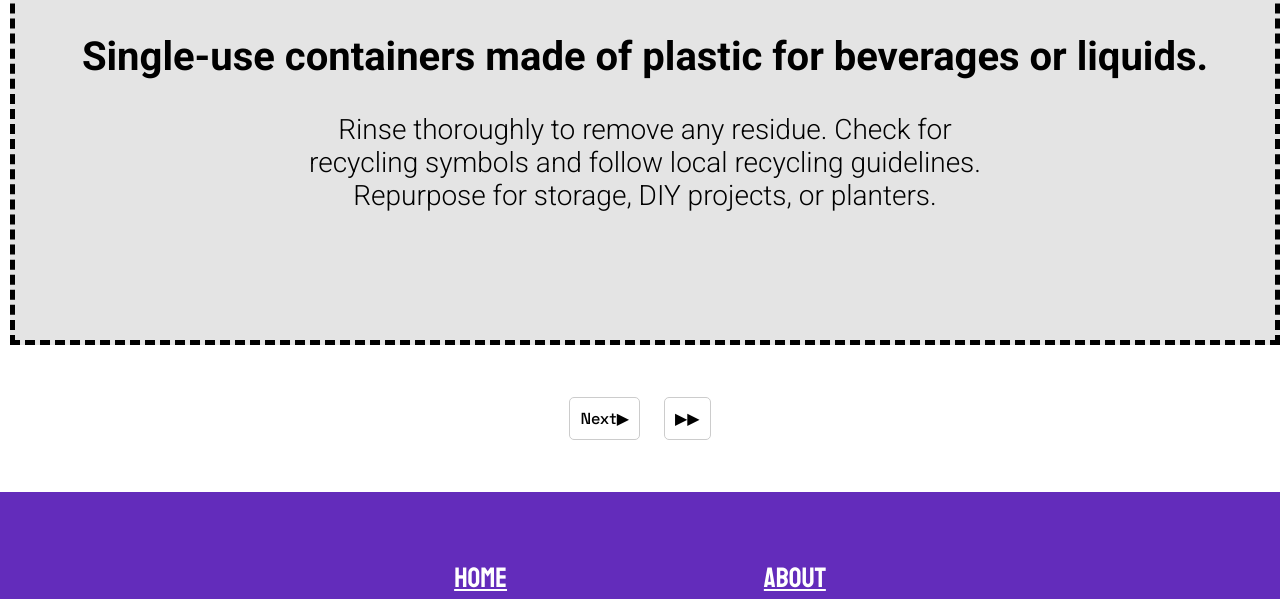
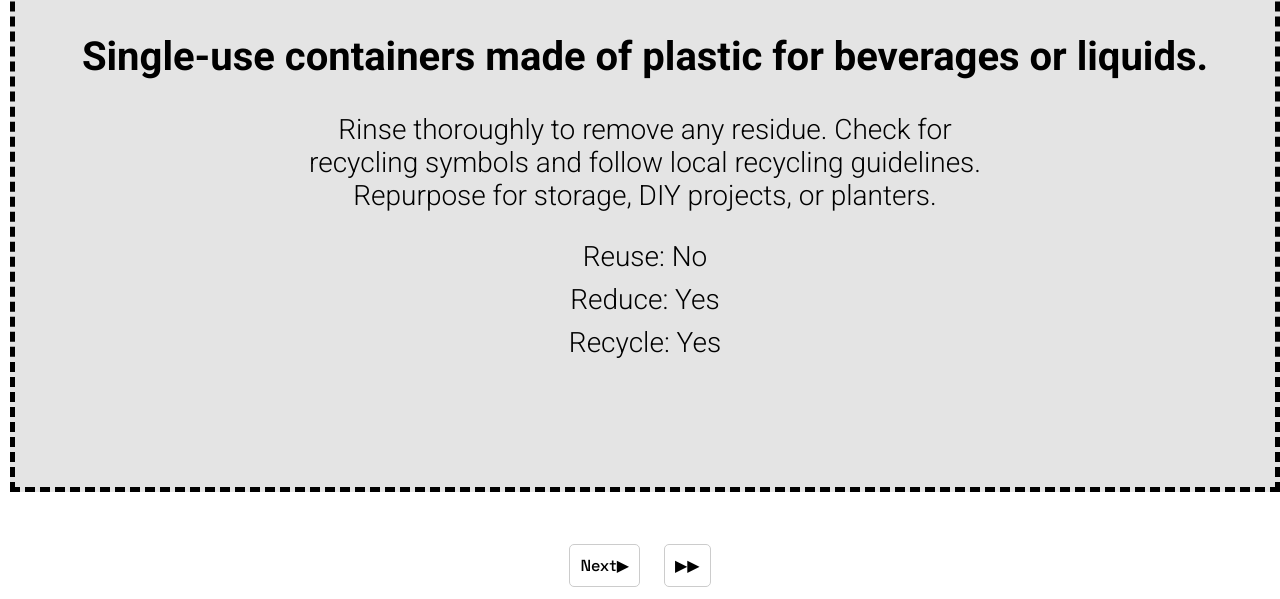
Before and after one commit to jackmenty/2024_project, a Flask app: page /item/1 in a window 1280 px wide. Shown: the part 676-1275 px from the top of the page. Run offline with Flask 3, Linux system fonts and the light colour scheme; data comes from the database, SQL or seed files in the repository; both versions use the stored data as it was after the commit; some web fonts are replaced.

Commit message:
data integrity + patched missing cotent

```diff
--- a/Routes.py
+++ b/Routes.py
@@ -181,6 +181,9 @@ def item(id):
     cur = conn.cursor()
     cur.execute("SELECT * FROM Trash WHERE id=?", (id,))
     trash = cur.fetchone()
+    cur.execute("""SELECT * FROM RRR WHERE id =
+                (SELECT rrr FROM Trash WHERE id=?)""", (id,))
+    rrr = cur.fetchone()
     cur.execute("SELECT id FROM Trash ORDER BY ID DESC")
     max_limit = cur.fetchone()
     next_button = id+1
@@ -225,7 +228,7 @@ def item(id):
         color = RECYCLE
     if bins == (4,):
         color = COMPOST
-    return render_template('item.html', trash=trash, idp=next_button,
+    return render_template('item.html', trash=trash, rrr=rrr, idp=next_button,
                            idm=previous_button, idp10=next_by_10_button,
                            idm10=previous_by_10_button,
                            hideprev=hide_previous_button,
--- a/static/style.css
+++ b/static/style.css
@@ -140,6 +140,7 @@ h2{
   font-family: "Roboto", sans-serif;
   font-weight: 700;
   font-style: normal;
+  text-align: center;
 }
 
 h6{
--- a/templates/help.html
+++ b/templates/help.html
@@ -1,7 +1,7 @@
 {% extends 'layout.html' %}
 {% block content %}
 <h1>You can help insert info here</h1>
-<a style="font-size:15px;" href="/pass">[edit]</a>
+<a style="font-size:15px;" href="/pass">[moderate]</a>
 <form action = "/help" method="POST" class="box" enctype="multipart/form-data">
     <h6 {{hidden}}>Thank you for the response, moderation will process for approval.</h6>
     <label for="name">NAME:</label> <br>
--- a/templates/item.html
+++ b/templates/item.html
@@ -1,10 +1,13 @@
 {% extends 'layout.html' %}
 {% block content %}
 <div class="box" style="display:block">
-    <h1 style="text-align: center;">{{trash[1]}}</h1>
+    <h1>{{trash[1]}}</h1>
     <img src = "/static/images/{{trash[6]}}" class = "image" style="text-align: center;" title="{{trash[1]}}"/>
-    <h2 style="text-align: center;">{{trash[2]}}</h2>
-    <p style="text-align: center;">{{trash[3]}}</p>
+    <h2>{{trash[2]}}</h2>
+    <p>{{trash[3]}}</p>
+    <p>Reuse: {{rrr[1]}}<br>
+        Reduce: {{rrr[2]}}<br>
+        Recycle: {{rrr[3]}}</p>
 </div>
 <div style="text-align: center;">
     <a class="button" {{hideprevall}} href="{{ '/item/%s'%idm10 }}">◀◀</a>
--- a/templates/layout.html
+++ b/templates/layout.html
@@ -4,6 +4,7 @@
 <head>
     <title> Trashed Questions</title>
     <link rel="stylesheet" href="/static/style.css" />
+    <link rel="icon" type="image/png" href="/static/images/favicon.png"/>
     <link rel="preconnect" href="https://fonts.googleapis.com">
     <link rel="preconnect" href="https://fonts.gstatic.com" crossorigin>
     <link href="https://fonts.googleapis.com/css2?family=Roboto:ital,wght@0,100;0,300;0,400;0,500;0,700;0,900;1,100;1,300;1,400;1,500;1,700;1,900&display=swap" rel="stylesheet">
```
Also changed, not shown: templates/pending.html (+5 -4 lines), Webdatabase.db, static/images/Screenshot_2024-09-16_102804.png (added), static/images/cat-litter1.jpg (added), static/images/cd.jpg (added), static/images/cutlery.png (added), static/images/favicon.png (added), static/images/fluorescent.jpg (added).
